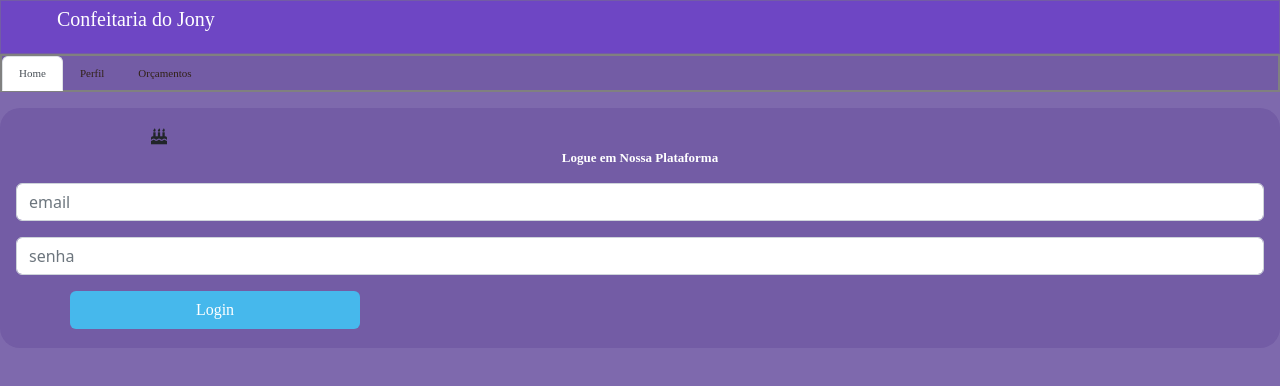
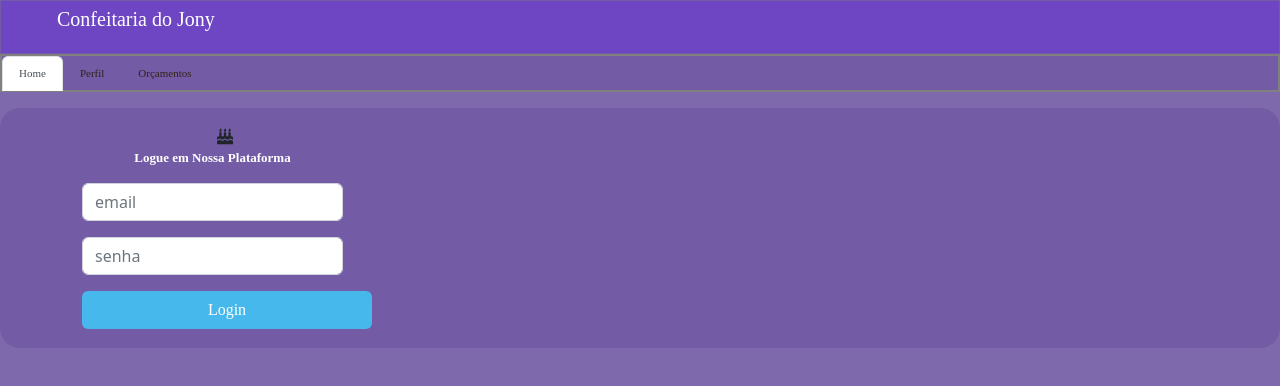
Before and after one commit to Johnatan-boot/e-confcommerce, an Angular app: page / in a window 1280 px wide. Shown: the top 386 px of the page. Built offline with nearby package versions, Linux system fonts and the light colour scheme.

Commit message:
trabalhando tela login

```diff
--- a/src/app/app.component.html
+++ b/src/app/app.component.html
@@ -30,14 +30,17 @@
 
 <mat-grid-list cols="4" rowHeight="100px">
   <mat-card class="card__login">
-    <i class="fa fa-birthday-cake" aria-hidden="true"></i>
+    <div class="container">
+      <div class="row">
+        <div class="col-sm col-md-3 col-xl-3">
+          <i class="fa fa-birthday-cake" aria-hidden="true"></i>
 
     <p class="title">Logue em Nossa Plataforma</p>
     <div class="input-group mb-3">
-      <input type="text" class="form-control" placeholder="email" aria-label="email" aria-describedby="">
+      <input type="email" class="form-control" placeholder="email" aria-label="email" aria-describedby="">
     </div>
     <div class="input-group mb-3">
-      <input type="text" class="form-control" placeholder="senha" aria-label="senha" aria-describedby="">
+      <input type="password" class="form-control" placeholder="senha" aria-label="senha" aria-describedby="">
     </div>
      <div class="container">
       <div class="row">
@@ -47,6 +50,9 @@
         </div>
       </div>
      </div>
+        </div>
+      </div>
+    </div>
 
   </mat-card>
 </mat-grid-list>
```
